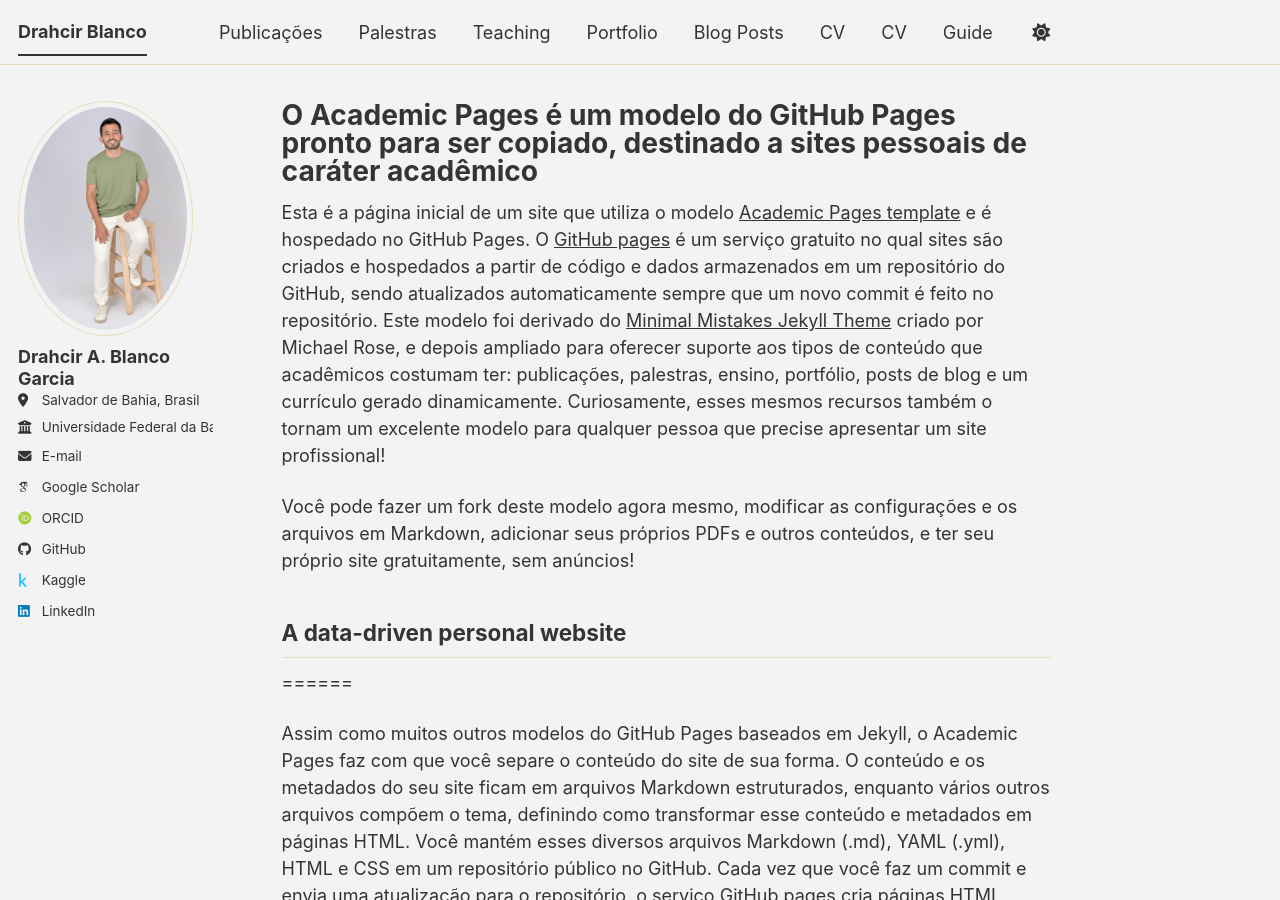
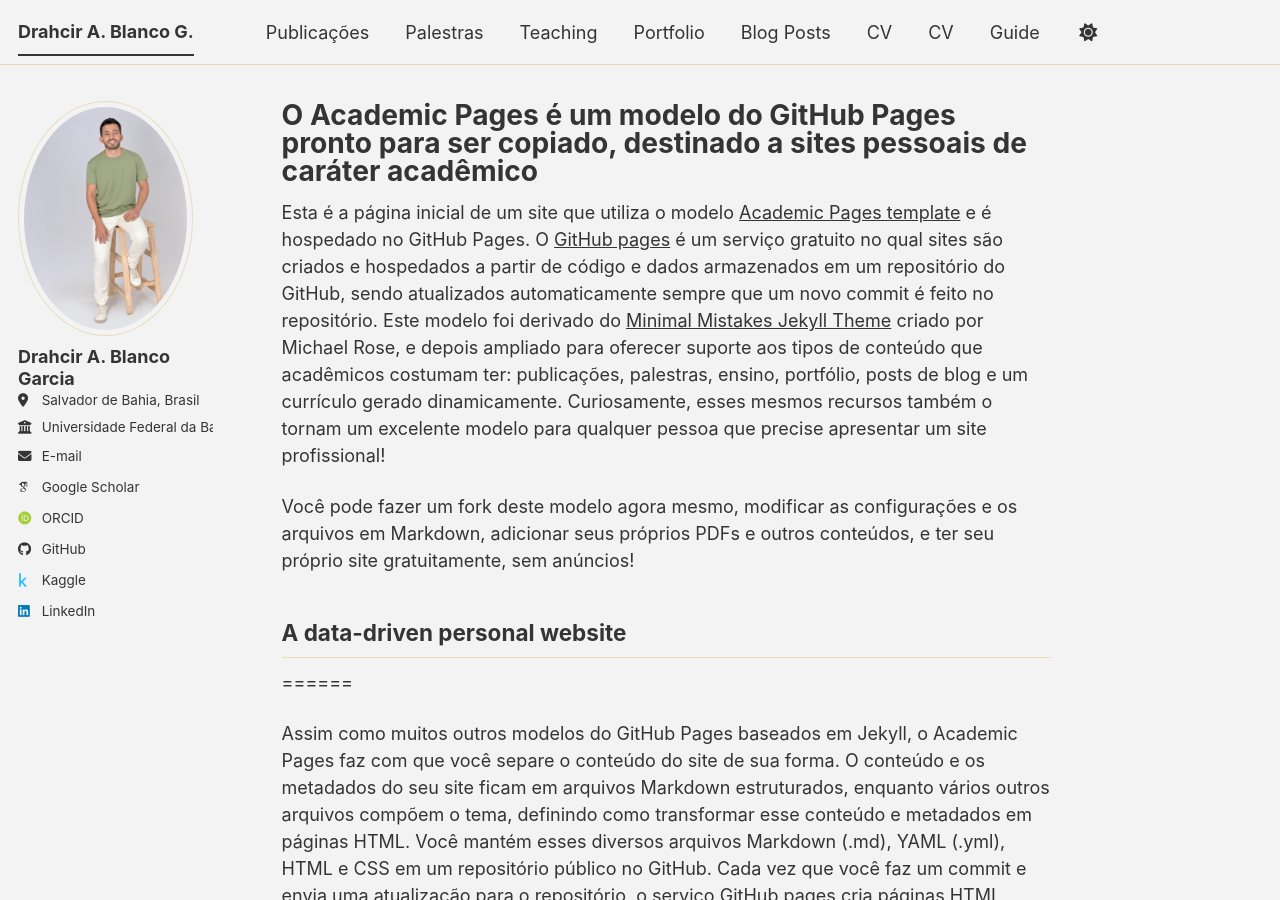
Before and after one commit to bl4nco7/drahcir, a Jekyll site: the page built from _pages/about.md, in a window 1280 px wide and 900 px high. Built offline with Jekyll 4.4.1, drawn with Linux system fonts in a browser that asks for light colours; some web fonts are replaced; a script bundle is joined from its source files by our own code; library files that are not in the unit come from our copies.

```diff
--- a/_config.yml
+++ b/_config.yml
@@ -9,14 +9,14 @@
 # Basic Site Settings
 locale                   : "pt-BR"
 site_theme               : "dirt" # The available themes options are "default", "air", "sunrise", "mint", "dirt" and "contrast"
-title                    : "Drahcir Blanco" # Acá tambien puedo colocar mi título
+title                    : "Drahcir A. Blanco G." # Acá tambien puedo colocar mi título
 title_separator          : "-"
 name                     : &name "Drahcir Alexander Blanco Garcia"
 description              : &description "Portfólio acadêmico de Drahcir A. B. Garcia"   # Update this with a general description of your site, this is the default if not overridden by a page
 url                      : "https://bl4nco7.github.io" # https://academicpages.github.io # The base hostname & protocol for your site e.g. "https://[your GitHub username].github.io",
                                                            # or if you already have some other page hosted on Github then use "https://[your GitHub username].github.io/[Your Repo Name]"
 baseurl                  : "/drahcir" # the subpath of your site, e.g. "/blog"
-repository               : "bl4nco7/drahcir" # "bl4nco7.github.io/drahcir/" # "academicpages/academicpages.github.io"
+repository               : bl4nco7/drahcir # "bl4nco7.github.io/drahcir/" # "academicpages/academicpages.github.io"
 
 # Site Author - The following control what appear as part of the author content on the side bar.
 #               If a field is blank the icon and link will not appear, otherwise it will be shown.
```
